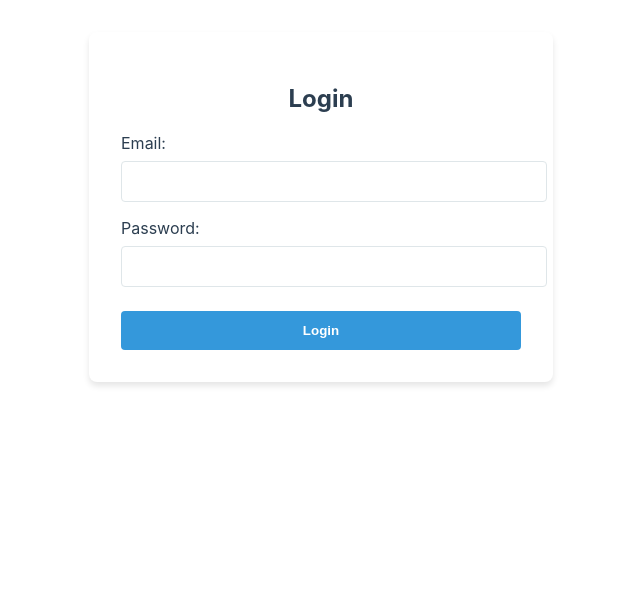
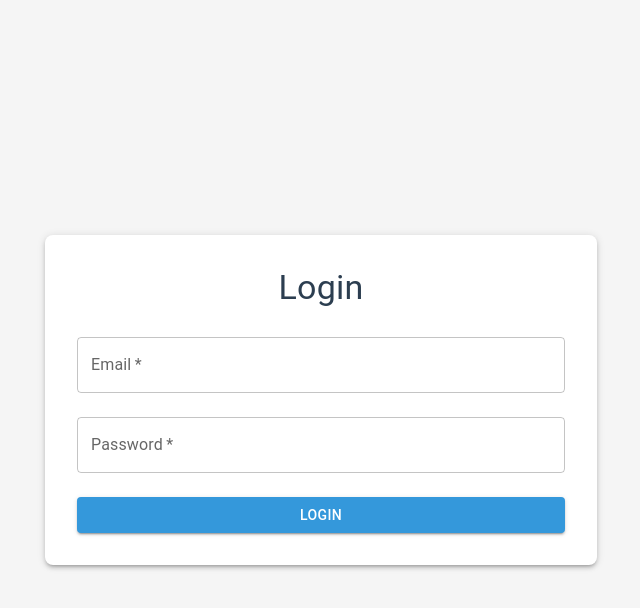
Before and after one commit to erwingsolorzano/inventory-frontend, a React (Create React App) app: page / in a window 1280 px wide. Shown: the top 608 px of the page, without its empty margins (319-959 px from the left). Built offline with nearby package versions, Linux system fonts and the light colour scheme.

Commit message:
master: Added material UI

```diff
--- a/package.json
+++ b/package.json
@@ -3,6 +3,9 @@
   "version": "0.1.0",
   "private": true,
   "dependencies": {
+    "@emotion/react": "^11.14.0",
+    "@emotion/styled": "^11.14.0",
+    "@mui/material": "^6.4.8",
     "@testing-library/dom": "^10.4.0",
     "@testing-library/jest-dom": "^6.6.3",
     "@testing-library/react": "^16.2.0",
--- a/src/App.tsx
+++ b/src/App.tsx
@@ -1,27 +1,60 @@
 // src/App.tsx
 import React, { useState } from 'react';
 import LoginForm from './components/LoginForm';
+import { ThemeProvider, createTheme } from '@mui/material/styles';
+import { CssBaseline, Container, Typography, Button, Box } from '@mui/material';
+
+const theme = createTheme({
+  palette: {
+    background: {
+      default: '#f5f5f5',  // Global background
+    },
+    primary: {
+      main: '#3498db',     // Primary color (buttons, highlights)
+    },
+    secondary: {
+      main: '#2ecc71',     // Accent color (optional)
+    },
+    text: {
+      primary: '#2c3e50',  // Text & labels
+    },
+  },
+});
 
 function App() {
-  const [token, setToken] = useState<string | null>(null);
+  const [token, setToken] = useState<string | null>(localStorage.getItem('token'));
 
   const handleLoginSuccess = (receivedToken: string) => {
-    // Store the token in localStorage
     localStorage.setItem('token', receivedToken);
     setToken(receivedToken);
   };
 
+  const handleLogout = () => {
+    localStorage.removeItem('token');
+    setToken(null);
+  };
+
   return (
-    <div>
+    <ThemeProvider theme={theme}>
+      <CssBaseline />
       {!token ? (
         <LoginForm onLoginSuccess={handleLoginSuccess} />
       ) : (
-        <div>
-          <h2>Welcome!</h2>
-          <p>You are logged in. Your token: {token}</p>
-        </div>
+        <Container sx={{ mt: 4 }}>
+          <Typography variant="h4" align="center" gutterBottom>
+            Welcome!
+          </Typography>
+          <Typography variant="body1" align="center" gutterBottom>
+            You are logged in. Your token: {token}
+          </Typography>
+          <Box display="flex" justifyContent="center">
+            <Button variant="contained" color="primary" onClick={handleLogout}>
+              Logout
+            </Button>
+          </Box>
+        </Container>
       )}
-    </div>
+    </ThemeProvider>
   );
 }
 
--- a/src/components/LoginForm.tsx
+++ b/src/components/LoginForm.tsx
@@ -1,37 +1,28 @@
 // src/components/LoginForm.tsx
 import React, { useState } from 'react';
-import { motion } from 'framer-motion';
+import { Box, Button, Container, TextField, Typography, Paper, Fade } from '@mui/material';
 import axios from 'axios';
 
 interface LoginFormProps {
   onLoginSuccess: (token: string) => void;
 }
 
-const containerVariants = {
-  hidden: { opacity: 0, y: -20 },
-  visible: { opacity: 1, y: 0, transition: { duration: 0.5 } },
-};
-
-const buttonVariants = {
-  hover: { scale: 1.05, transition: { duration: 0.3 } },
-};
-
 const LoginForm: React.FC<LoginFormProps> = ({ onLoginSuccess }) => {
   const [email, setEmail] = useState('');
   const [password, setPassword] = useState('');
   const [error, setError] = useState('');
+  const [loading, setLoading] = useState(false);
 
   const handleSubmit = async (e: React.FormEvent) => {
     e.preventDefault();
     setError('');
-
+    setLoading(true);
     try {
-      // Adjust the URL as needed for your backend
+      // Adjust the URL to match your backend endpoint
       const response = await axios.post('http://localhost:3000/auth/login', {
         email,
         password,
       });
-
       const { token } = response.data;
       if (token) {
         onLoginSuccess(token);
@@ -40,80 +31,74 @@ const LoginForm: React.FC<LoginFormProps> = ({ onLoginSuccess }) => {
       }
     } catch (err: any) {
       setError(err.response?.data?.message || 'Login error');
+    } finally {
+      setLoading(false);
     }
   };
 
   return (
-    <motion.div
-      className="login-container"
-      variants={containerVariants}
-      initial="hidden"
-      animate="visible"
-      style={{
-        maxWidth: '400px',
-        margin: '2rem auto',
-        padding: '2rem',
-        background: '#ffffff',
-        borderRadius: '8px',
-        boxShadow: '0 4px 6px rgba(0,0,0,0.1)'
+    <Container
+      maxWidth="sm"
+      sx={{
+        minHeight: '100vh',
+        display: 'flex',
+        alignItems: 'center',
+        justifyContent: 'center',
+        backgroundColor: 'background.default'
       }}
     >
-      <h2 style={{ textAlign: 'center', color: '#2c3e50' }}>Login</h2>
-      {error && <p style={{ color: 'red', textAlign: 'center' }}>{error}</p>}
-      <form onSubmit={handleSubmit}>
-        <div style={{ marginBottom: '1rem' }}>
-          <label style={{ display: 'block', marginBottom: '0.5rem', color: '#2c3e50' }}>
-            Email:
-          </label>
-          <input
-            type="email"
-            value={email}
-            onChange={(e) => setEmail(e.target.value)}
-            required
-            style={{
-              width: '100%',
-              padding: '0.75rem',
-              border: '1px solid #dfe6e9',
-              borderRadius: '4px'
-            }}
-          />
-        </div>
-        <div style={{ marginBottom: '1.5rem' }}>
-          <label style={{ display: 'block', marginBottom: '0.5rem', color: '#2c3e50' }}>
-            Password:
-          </label>
-          <input
-            type="password"
-            value={password}
-            onChange={(e) => setPassword(e.target.value)}
-            required
-            style={{
-              width: '100%',
-              padding: '0.75rem',
-              border: '1px solid #dfe6e9',
-              borderRadius: '4px'
-            }}
-          />
-        </div>
-        <motion.button
-          type="submit"
-          variants={buttonVariants}
-          whileHover="hover"
-          style={{
+      <Fade in timeout={500}>
+        <Paper
+          elevation={3}
+          sx={{
+            padding: 4,
+            borderRadius: 2,
             width: '100%',
-            padding: '0.75rem',
-            background: '#3498db',
-            border: 'none',
-            borderRadius: '4px',
-            color: '#ffffff',
-            fontWeight: 'bold',
-            cursor: 'pointer'
+            backgroundColor: '#ffffff'
           }}
         >
-          Login
-        </motion.button>
-      </form>
-    </motion.div>
+          <Typography variant="h4" align="center" color="text.primary" gutterBottom>
+            Login
+          </Typography>
+          {error && (
+            <Typography variant="body1" align="center" color="error" gutterBottom>
+              {error}
+            </Typography>
+          )}
+          <Box component="form" onSubmit={handleSubmit} noValidate>
+            <TextField
+              label="Email"
+              variant="outlined"
+              fullWidth
+              margin="normal"
+              required
+              value={email}
+              onChange={(e) => setEmail(e.target.value)}
+            />
+            <TextField
+              label="Password"
+              type="password"
+              variant="outlined"
+              fullWidth
+              margin="normal"
+              required
+              value={password}
+              onChange={(e) => setPassword(e.target.value)}
+            />
+            <Button
+              type="submit"
+              variant="contained"
+              color="primary"
+              fullWidth
+              sx={{ mt: 2 }}
+              disabled={loading}
+            >
+              {loading ? 'Logging in...' : 'Login'}
+            </Button>
+          </Box>
+        </Paper>
+      </Fade>
+    </Container>
   );
 };
 
```
Also changed, not shown: 1 other file (tests, documents, lock files or other folders).
